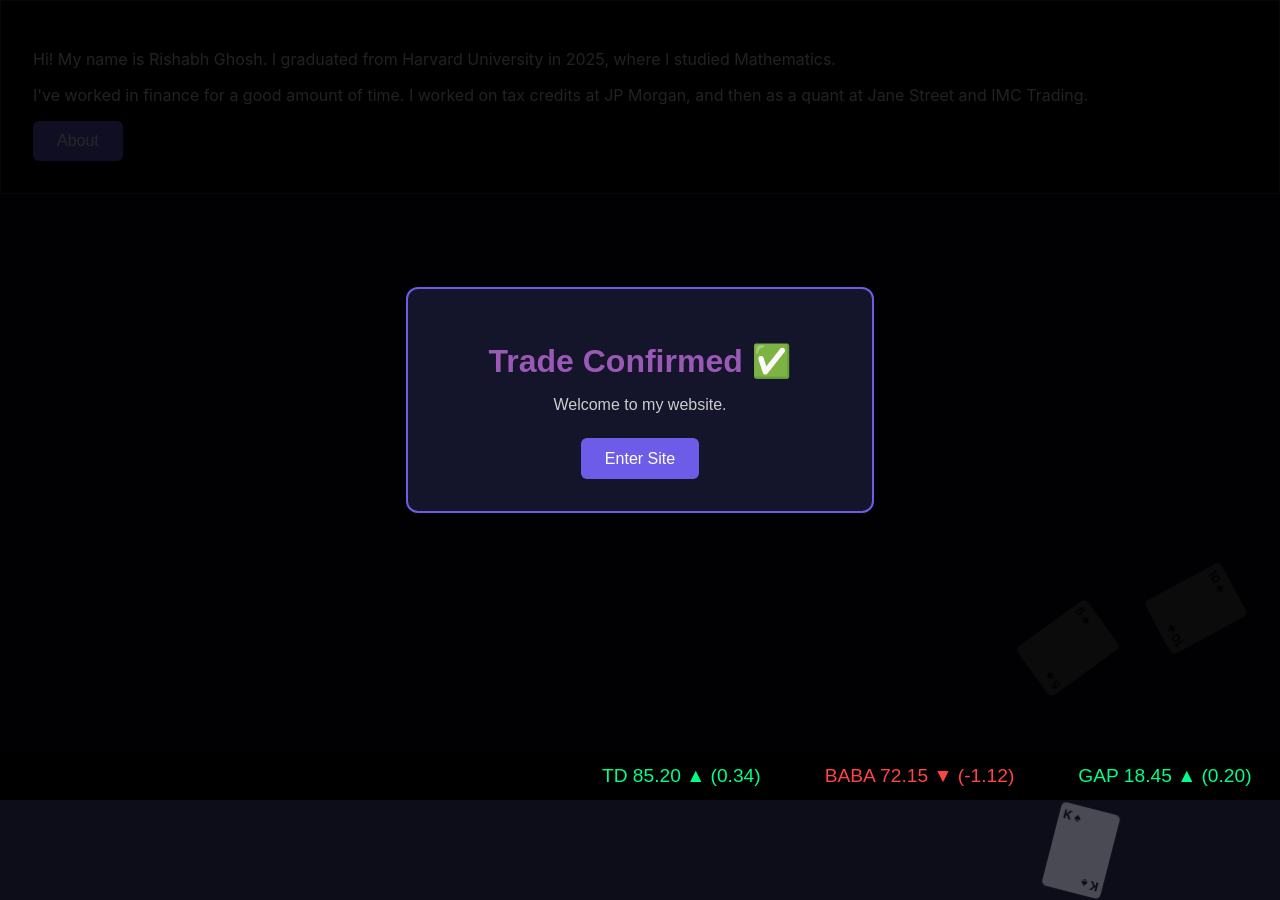
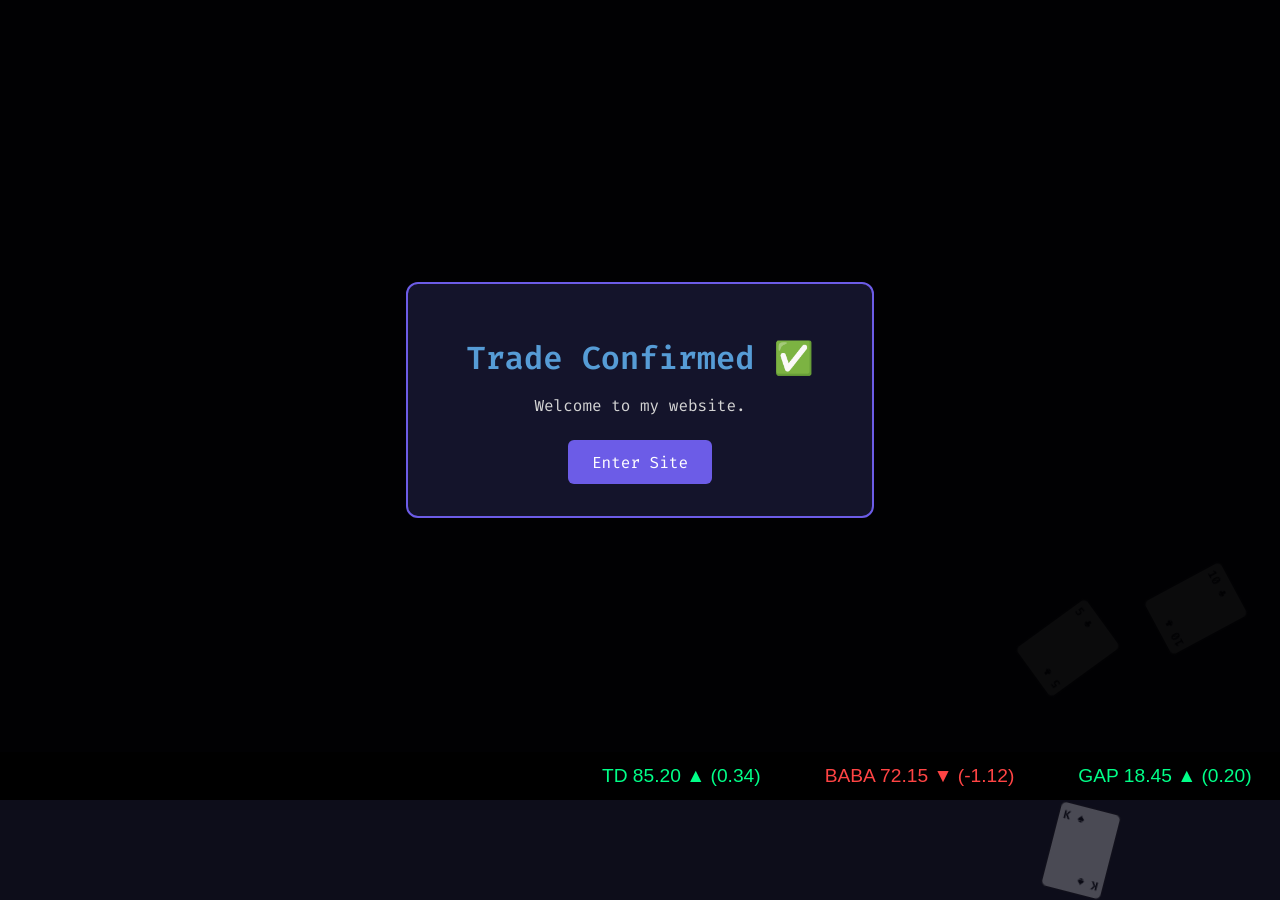
Before and after one commit to Rishabh-Ghosh/rishabh-ghosh.github.io, a plain HTML site: page index.html in a window 1280 px wide. Drawn offline with Linux system fonts and the light colour scheme; no server answers.

Commit message:
iter_chat

```diff
--- a/index.html
+++ b/index.html
@@ -5,15 +5,15 @@
   <meta name="viewport" content="width=device-width, initial-scale=1.0">
   <title>Rishabh Ghosh</title>
 
-  <!-- Futuristic + Readable Fonts -->
+  <!-- VS Code Font -->
   <link href="https://fonts.googleapis.com/css2?family=Fira+Code:wght@400;600&display=swap" rel="stylesheet">
 
   <style>
     body {
       margin: 0;
-      font-family: 'Inter', sans-serif;
+      font-family: 'Fira Code', monospace; /* VS Code coding font */
       background-color: #0d0d1a;
-      color: #fff;
+      color: #d4d4d4; /* VS Code default text */
       overflow: hidden;
       padding-bottom: 4rem;
     }
@@ -37,7 +37,6 @@
       color: black;
     }
 
-    /* Top-left value/suit */
     .card::before {
       content: attr(data-value) " " attr(data-suit);
       position: absolute;
@@ -46,7 +45,6 @@
       font-size: 12px;
     }
 
-    /* Bottom-right value/suit */
     .card::after {
       content: attr(data-value) " " attr(data-suit);
       position: absolute;
@@ -56,21 +54,15 @@
       transform: rotate(180deg);
     }
 
-    /* Center core (big suit symbol) */
     .core::before {
       content: attr(data-suit);
       font-size: 20px;
     }
 
-    /* Suit coloring */
     .card[data-suit="♥"],
-    .card[data-suit="♦"] {
-      color: red;
-    }
+    .card[data-suit="♦"] { color: red; }
     .card[data-suit="♠"],
-    .card[data-suit="♣"] {
-      color: black;
-    }
+    .card[data-suit="♣"] { color: black; }
 
     @keyframes floatUp {
       from { transform: translateY(110vh) rotate(0deg); }
@@ -88,7 +80,7 @@
       justify-content: center;
       animation: fadeIn 1s ease forwards;
       z-index: 10;
-      font-family: 'Orbitron', sans-serif;
+      font-family: 'Fira Code', monospace;
     }
     .modal-content {
       background: #14142b;
@@ -101,8 +93,8 @@
       transform: scale(0.8);
       animation: popUp 0.6s ease forwards;
     }
-    .modal-content h1 { color: #9b59b6; margin-bottom: 0.5rem; }
-    .modal-content p { color: #ccc; margin-bottom: 1.5rem; }
+    .modal-content h1 { color: #569cd6; margin-bottom: 0.5rem; } /* VS Code keyword blue */
+    .modal-content p { color: #d4d4d4; margin-bottom: 1.5rem; }
     .btn {
       padding: 0.7rem 1.5rem;
       background: #6c5ce7;
@@ -112,7 +104,7 @@
       cursor: pointer;
       font-size: 1rem;
       transition: background 0.3s ease;
-      font-family: 'Orbitron', sans-serif;
+      font-family: 'Fira Code', monospace;
     }
     .btn:hover { background: #8e44ad; }
 
@@ -122,12 +114,14 @@
 
     /* Main */
     #main {
-  background-color: #000;
-  color: #e0e0e0;
-  font-size: 1rem;
-  padding: 2rem;
-  border: 1px solid #333;
-}
+      display: none;
+      padding: 4rem 2rem 2rem;
+      font-size: 1.3rem;
+      font-weight: 500;
+      line-height: 1.6;
+      font-family: 'Fira Code', monospace;
+      color: #d4d4d4;
+    }
 
     /* Bloomberg-style command bar */
     #command-bar {
@@ -137,7 +131,7 @@
       background: #111;
       border-bottom: 2px solid #6c5ce7;
       color: #0f0;
-      font-family: 'Orbitron', monospace;
+      font-family: 'Fira Code', monospace;
       font-size: 1.1rem;
       padding: 0.5rem 1rem;
       display: none;
@@ -157,7 +151,7 @@
       position: fixed;
       top: 0.5rem;
       right: 1rem;
-      font-family: 'Orbitron', monospace;
+      font-family: 'Fira Code', monospace;
       font-size: 1rem;
       color: #0f0;
       z-index: 40;
@@ -169,7 +163,7 @@
       position: fixed;
       top: 2rem;
       right: 1rem;
-      font-family: 'Orbitron', monospace;
+      font-family: 'Fira Code', monospace;
       font-size: 0.9rem;
       color: #6c5ce7;
       z-index: 40;
@@ -206,6 +200,7 @@
       display: inline-block;
       padding: 0 2rem;
       font-size: 1.2rem;
+      color: orange; /* Bloomberg orange */
     }
     .up { color: #00ff88; }
     .down { color: #ff4444; }
@@ -309,7 +304,6 @@
       });
     }
 
-    // Use fallback tickers (replace with live JSON parser later)
     renderTicker(fallbackTickers);
 
     // Bloomberg-style command bar typing
```
